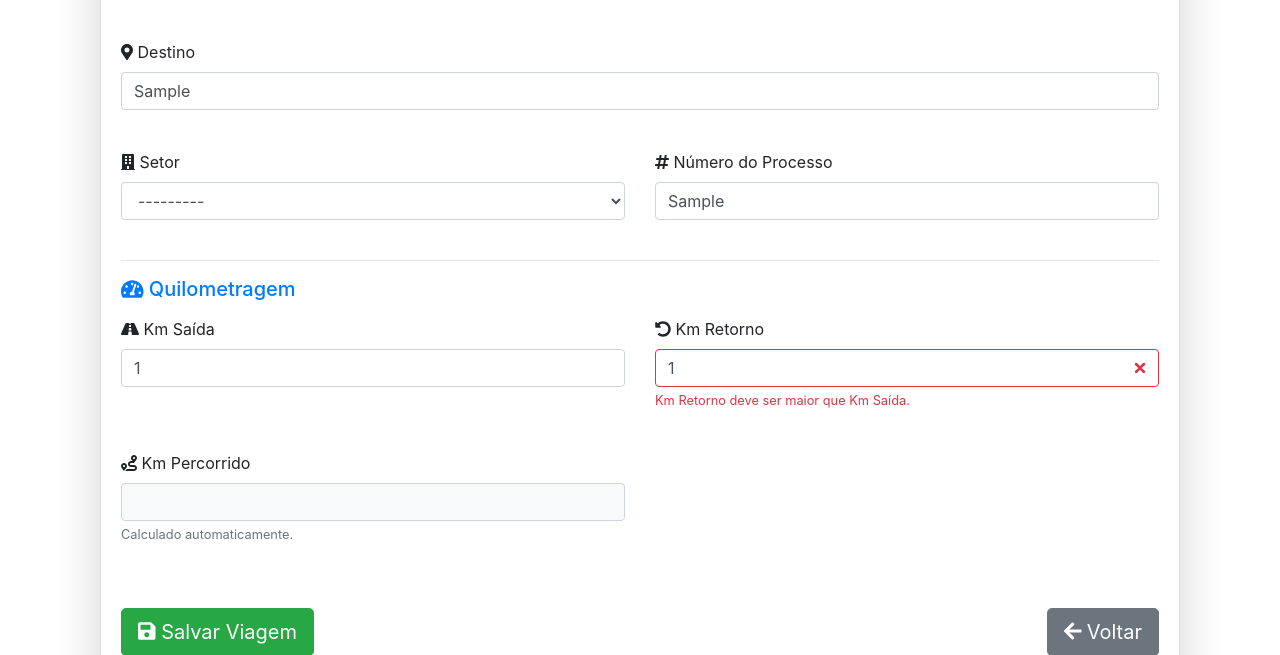
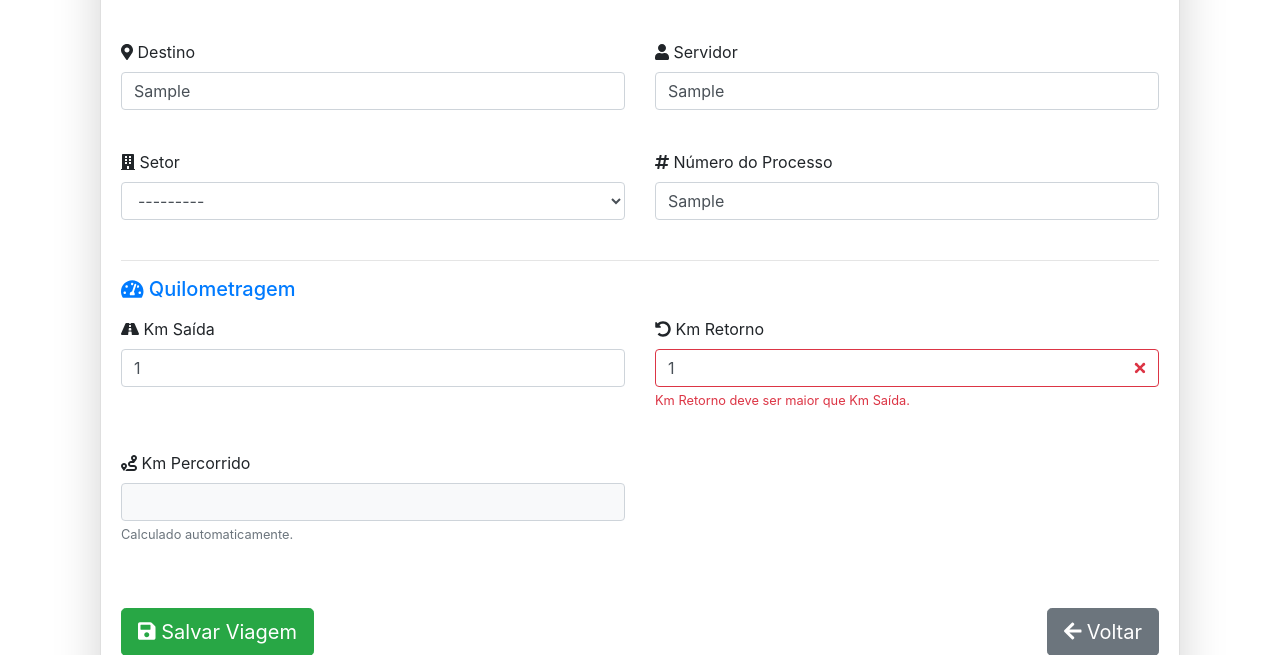
Before and after one commit to ZeAlysson/Controle-de-Viagens, a Django app: page /controle/editar-controle/1/ in a window 1280 px wide. Shown: the part 583-1238 px from the top of the page. Run offline with Django 5.2, Linux system fonts and the light colour scheme; a user stored in the database is signed in; tables that the repository leaves empty hold one stand-in row (values such as "Sample post"); some libraries are stand-ins or nearby versions.

Commit message:
feat: campo servidor em cadastrar e editar controle

```diff
--- a/controle/templates/controle/editar_controle.html
+++ b/controle/templates/controle/editar_controle.html
@@ -114,9 +114,9 @@
                     </div>
                 </div>
 
-                <!-- Destino -->
                 <div class="row mb-4">
-                    <div class="col-md-12 form-group">
+                    <!-- Destino -->
+                    <div class="col-md-6 form-group">
                         <label for="{{ form.destino.id_for_label }}" class="form-label"><i class="fas fa-map-marker-alt"></i> Destino</label>
                         {{ form.destino }}
                         {% if form.destino.errors %}
@@ -127,6 +127,21 @@
                             </div>
                         {% else %}
                             <div class="invalid-feedback">Por favor, informe o destino.</div>
+                        {% endif %}
+                    </div>
+
+                    <!-- Servidor -->
+                    <div class="col-md-6 form-group">
+                        <label for="{{ form.servidor.id_for_label }}" class="form-label"><i class="fas fa-user"></i> Servidor</label>
+                        {{ form.servidor }}
+                        {% if form.servidor.errors %}
+                            <div class="invalid-feedback d-block">
+                                {% for error in form.servidor.errors %}
+                                    <p class="mb-0">{{ error }}</p>
+                                {% endfor %}
+                            </div>
+                        {% else %}
+                            <div class="invalid-feedback">Por favor, selecione um servidor.</div>
                         {% endif %}
                     </div>
                 </div>
```
Also changed, not shown: controle/templates/controle/cadastrar_controle.html (+18 -19 lines).
